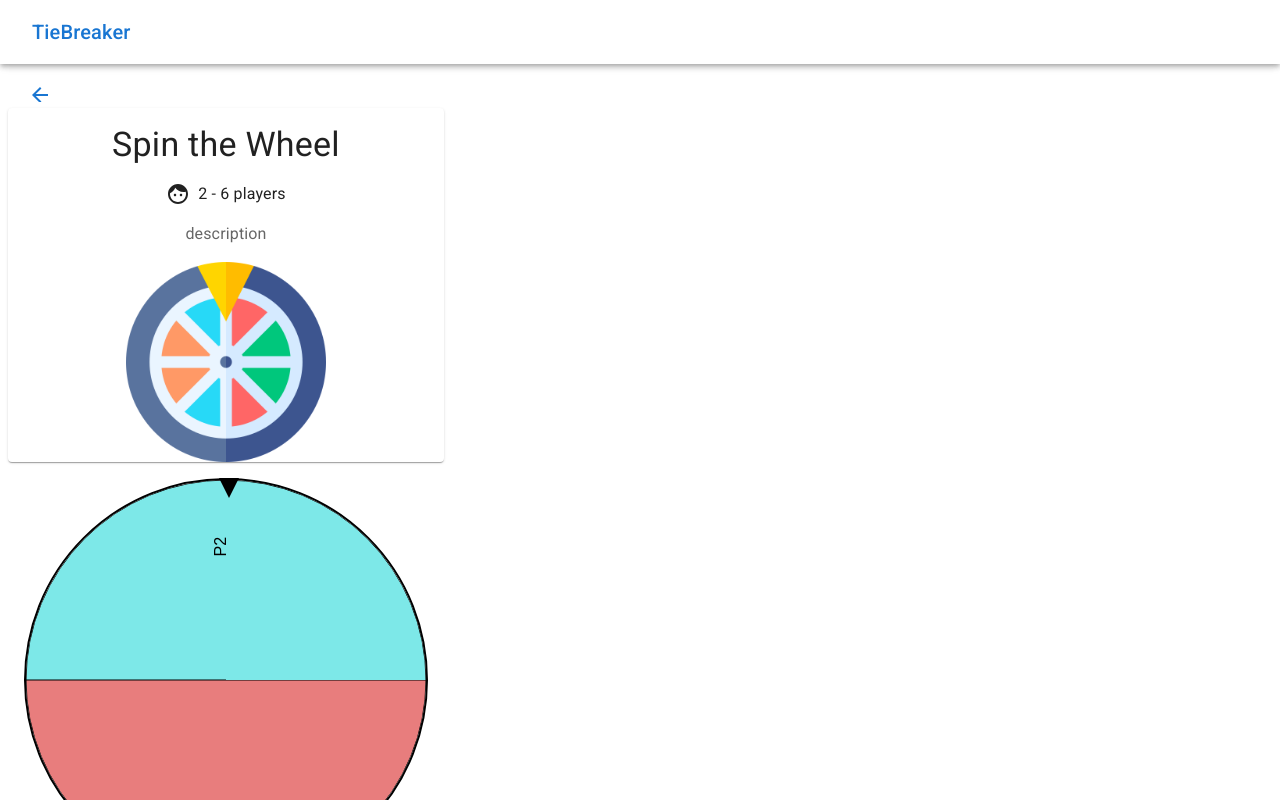
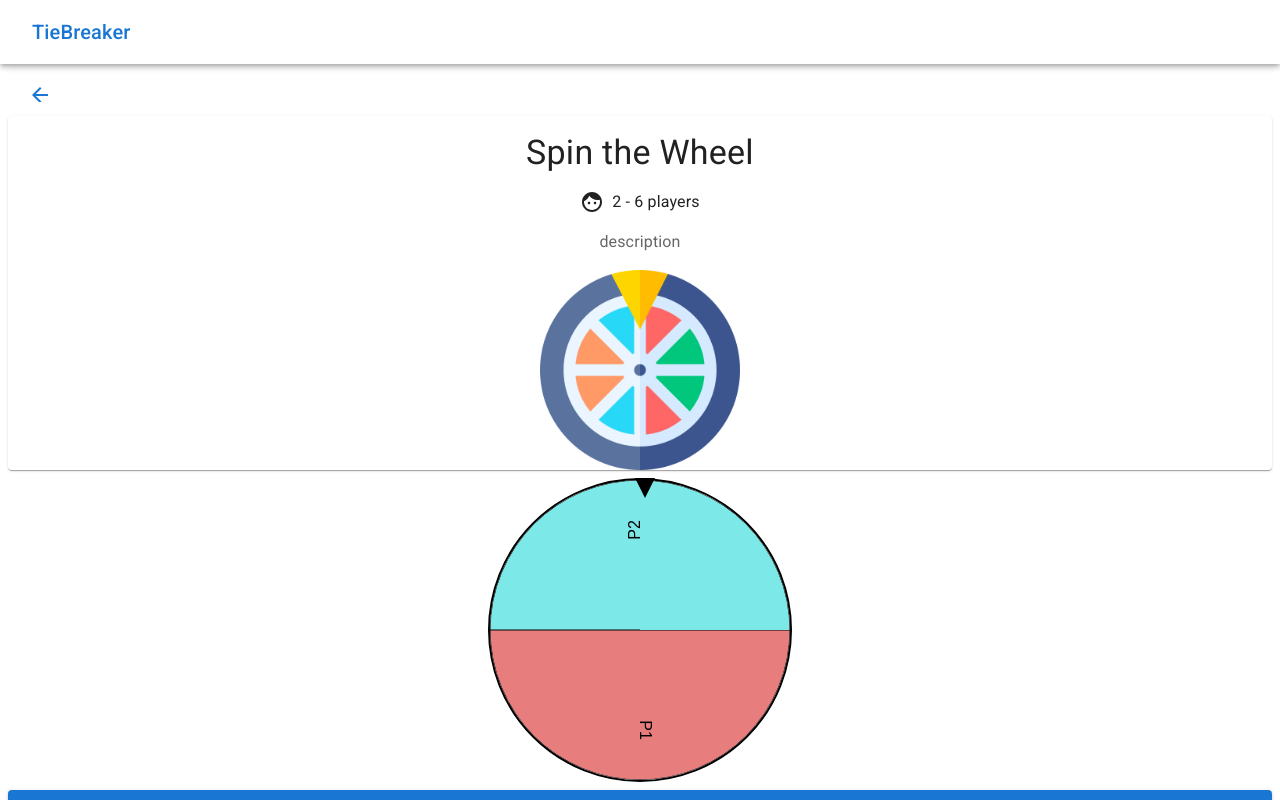
Before and after one commit to Glenn-Chiang/TieBreaker, a React (Vite) app: page /games/spin-the-wheel in a window 1280 px wide. Shown: the top 800 px of the page. Built offline with nearby package versions, Linux system fonts and the light colour scheme.

Commit message:
Fit centering of game pages

```diff
--- a/src/pages/ClickTest.tsx
+++ b/src/pages/ClickTest.tsx
@@ -1,15 +1,12 @@
 import { Box, Button, LinearProgress, Stack } from "@mui/material";
 import { useRef, useState } from "react";
-import GameBanner from "../components/GameBanner";
+import { useConfetti } from "../components/ConfettiProvider";
 import ResultAlert from "../components/ResultAlert";
 import { StartButton } from "../components/StartButton";
-import { GAMES } from "../data/games";
-import { useConfetti } from "../components/ConfettiProvider";
 
 type GameState = "pre-game" | "in-game" | "post-game";
 
 export default function ClickTest() {
-  const gameData = GAMES.find((data) => data.id === "click-test")!;
   const [gameState, setGameState] = useState<GameState>("pre-game");
 
   // Players have to click as many times as they can within this time (in seconds)
@@ -68,21 +65,10 @@ export default function ClickTest() {
   const winnerId = scores[0] > scores[1] ? 1 : scores[0] < scores[1] ? 2 : null;
 
   return (
-    <>
-      <GameBanner gameData={gameData} />
-      <Box
-        sx={{
-          display: "flex",
-          flexDirection: "column",
-          justifyContent: "center",
-          alignItems: "center",
-          padding: 2,
-          gap: 1,
-        }}
-      >
+    <Box width={"100%"} display={"flex"} flexDirection={"column"} gap={1}>
       {gameState === "in-game" ? (
         <Stack spacing={1} width={"100%"}>
-            <TimerBar timer={timer} maxTimer={TEST_DURATION}/>
+          <TimerBar timer={timer} maxTimer={TEST_DURATION} />
           <ClickTestButton
             playerId={1}
             handleClick={() => addScore(1)}
@@ -99,7 +85,6 @@ export default function ClickTest() {
       )}
       {gameState === "post-game" && <ResultAlert winnerId={winnerId} />}
     </Box>
-    </>
   );
 }
 
@@ -109,7 +94,7 @@ interface TimerBarProps {
 }
 
 function TimerBar({ timer, maxTimer }: TimerBarProps) {
-  const normalizedValue = Math.floor(timer / maxTimer * 100);
+  const normalizedValue = Math.floor((timer / maxTimer) * 100);
   return <LinearProgress variant="determinate" value={normalizedValue} />;
 }
 
--- a/src/pages/CoinToss.tsx
+++ b/src/pages/CoinToss.tsx
@@ -1,12 +1,9 @@
 import { Box, Button } from "@mui/material";
 import { useRef, useState } from "react";
-import GameBanner from "../components/GameBanner";
-import { GAMES } from "../data/games";
 import headVideo from "../assets/heads_flip.mp4";
 import tailVideo from "../assets/tails_flip.mp4";
 
 export default function CoinToss() {
-  const gameData = GAMES.find((data) => data.id === "coin-toss")!;
   const videoRef = useRef<HTMLVideoElement | null>(null);
   const [video, setVideo] = useState(headVideo);
 
@@ -26,8 +23,6 @@ export default function CoinToss() {
   };
 
   return (
-    <>
-      <GameBanner gameData={gameData} />
     <Box>
       <Button onClick={onFlip}>Flip</Button>
       <video
@@ -40,6 +35,5 @@ export default function CoinToss() {
         <source src={video} />
       </video>
     </Box>
-    </>
   );
 }
--- a/src/pages/GamePageLayout.tsx
+++ b/src/pages/GamePageLayout.tsx
@@ -1,21 +1,28 @@
 import { Box } from "@mui/material";
-import { Outlet } from "react-router";
+import { Outlet, useLocation } from "react-router";
 import { BackButton } from "../components/BackButton";
 import { ConfettiProvider } from "../components/ConfettiProvider";
+import { GAMES } from "../data/games";
+import GameBanner from "../components/GameBanner";
 
 export default function GamePageLayout() {
+  const location = useLocation()
+  const gameId = location.pathname.split("/")[2]
+  const gameData = GAMES.find((data) => data.id === gameId)!;
+
   return (
     <ConfettiProvider>
       <Box
+        width={"100%"}
         display={"flex"}
         flexDirection={"column"}
         justifyContent={"center"}
         alignItems={"start"}
+        gap={1}
       >
         <BackButton />
-        <Box>
-          <Outlet />
-        </Box>
+        <GameBanner gameData={gameData}/>
+        <Outlet />
       </Box>
     </ConfettiProvider>
   );
--- a/src/pages/ReactionTest.tsx
+++ b/src/pages/ReactionTest.tsx
@@ -1,27 +1,23 @@
 import { Box, Button, Stack } from "@mui/material";
 import { useState } from "react";
-import GameBanner from "../components/GameBanner";
+import { useConfetti } from "../components/ConfettiProvider";
 import ResultAlert from "../components/ResultAlert";
 import { StartButton } from "../components/StartButton";
-import { GAMES } from "../data/games";
-import { useConfetti } from "../components/ConfettiProvider";
 
 type GameState = "pre-game" | "in-game" | "post-game";
 
 export default function ReactionTest() {
-  const gameData = GAMES.find((data) => data.id === "reaction-test")!;
-
   const [gameState, setGameState] = useState<GameState>("pre-game");
   const [winnerId, setWinnerId] = useState<null | number>(null);
 
   // When buttonActive is true, the buttons turn green and players can start clicking
   const [buttonActive, setButtonActive] = useState(false);
 
-  const confetti = useConfetti()
+  const confetti = useConfetti();
 
   const startGame = () => {
     setGameState("in-game");
-    confetti.deactivate()
+    confetti.deactivate();
 
     // Randomly determine the time at which the buttons will activate
     const activationTime = Math.floor(Math.random() * 5) + 1;
@@ -42,22 +38,11 @@ export default function ReactionTest() {
       setWinnerId(playerId === 1 ? 2 : 1);
     }
 
-    confetti.activate()
+    confetti.activate();
   };
 
   return (
-    <>
-      <GameBanner gameData={gameData} />
-      <Box
-        sx={{
-          display: "flex",
-          flexDirection: "column",
-          justifyContent: "center",
-          alignItems: "center",
-          padding: 2,
-          gap: 1
-        }}
-      >
+    <Box width={"100%"} display={"flex"} flexDirection={"column"} gap={1}>
       {gameState === "in-game" ? (
         <Stack spacing={1} width={"100%"}>
           <ReactionButton
@@ -76,7 +61,6 @@ export default function ReactionTest() {
       )}
       {gameState === "post-game" && <ResultAlert winnerId={winnerId} />}
     </Box>
-    </>
   );
 }
 
--- a/src/pages/SpinTheWheel.tsx
+++ b/src/pages/SpinTheWheel.tsx
@@ -1,14 +1,11 @@
 import { Add, Remove } from "@mui/icons-material";
 import { Box, Button, Icon, Stack } from "@mui/material";
 import { useEffect, useRef, useState } from "react";
-import GameBanner from "../components/GameBanner";
 import ResultAlert from "../components/ResultAlert";
-import { GAMES } from "../data/games";
 
 type GameState = "pre-game" | "in-game" | "post-game";
 
 export default function SpinTheWheel() {
-  const gameData = GAMES.find((data) => data.id === "spin-the-wheel")!;
   const [gameState, setGameState] = useState<GameState>("pre-game");
   const [winnerId, setWinnerId] = useState<number | null>(null);
   const [numPlayers, setNumPlayers] = useState<number>(2);
@@ -98,23 +95,14 @@ export default function SpinTheWheel() {
   };
 
   return (
-    <>
-      <GameBanner gameData={gameData} />
-      <Box
-        padding={2}
-        display={"flex"}
-        flexDirection={"column"}
-        justifyContent={"center"}
-        alignItems={"center"}
-        gap={1}
-      >
+    <Box width={"100%"} display={"flex"} flexDirection={"column"} gap={1}>
       {gameState === "post-game" && <ResultAlert winnerId={winnerId} />}
 
-        <Box position={"relative"} sx={{ objectFit: "contain" }}>
+      <Box position={"relative"} display={"flex"} justifyContent={"center"}>
         <canvas
           ref={canvasRef}
-            width={400}
-            height={400}
+          width={300}
+          height={300}
           style={{ border: "2px solid #000", borderRadius: "50%" }}
         />
         <Box
@@ -126,7 +114,7 @@ export default function SpinTheWheel() {
             borderTop: "20px solid black", // Bottom visible to form the triangle
             position: "absolute",
             top: 0,
-              left: 195,
+            left: "calc(50% - 5px)",
           }}
         />
       </Box>
@@ -135,8 +123,9 @@ export default function SpinTheWheel() {
         Spin
       </Button>
 
-        <Stack direction={"row"}>
+      <Stack width={"100%"} direction={"row"}>
         <Button
+        fullWidth
           onClick={() => setNumPlayers(numPlayers + 1)}
           disabled={numPlayers > 5}
         >
@@ -145,6 +134,7 @@ export default function SpinTheWheel() {
           </Icon>
         </Button>
         <Button
+        fullWidth
           onClick={() => setNumPlayers(numPlayers - 1)}
           disabled={numPlayers < 3}
         >
@@ -154,6 +144,5 @@ export default function SpinTheWheel() {
         </Button>
       </Stack>
     </Box>
-    </>
   );
 }
```
Lines whose indentation alone changed are shown as unchanged.
